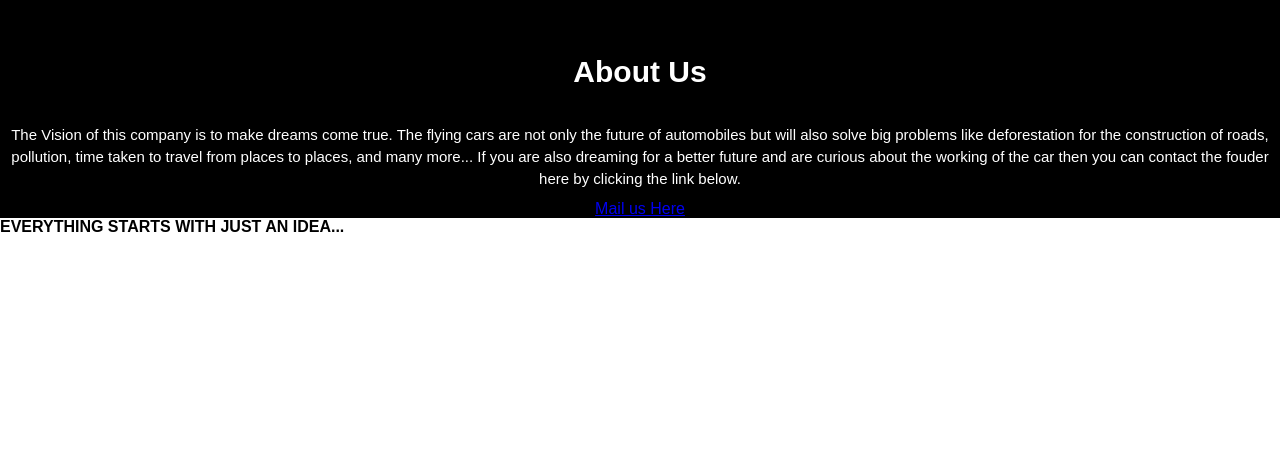
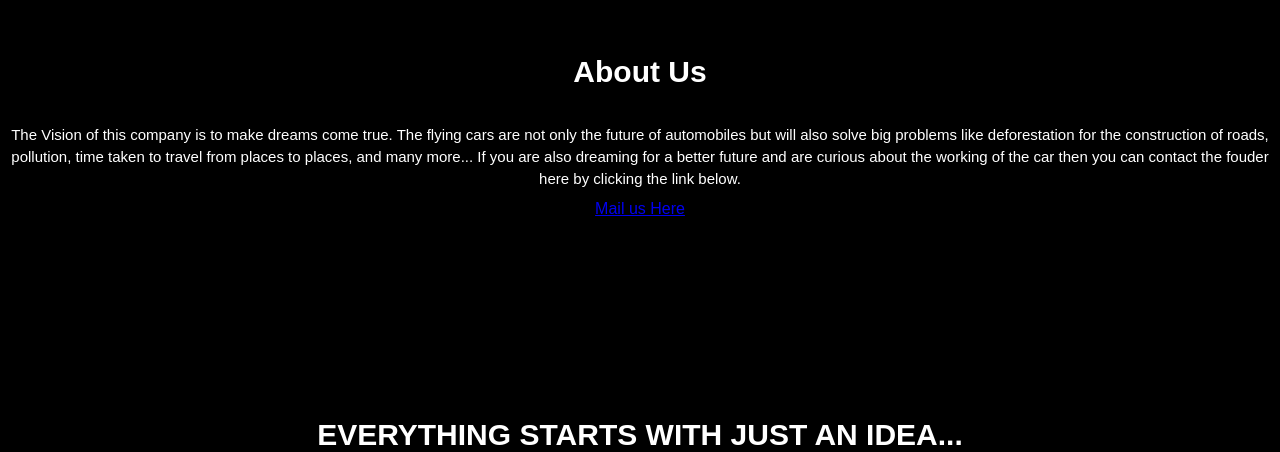
Before and after one commit to trixthrusts/trixthrusts.github.io, a plain HTML site: page index.html in a window 1280 px wide. Shown: the part 2044-2496 px from the top of the page. Before the commit the page ends 2280 px from the top, so only its background shows below. Drawn offline with Linux system fonts and the light colour scheme.

Commit message:
Update Style.css

```diff
--- a/Style.css
+++ b/Style.css
@@ -179,3 +179,18 @@ input[name="r"]{
 	}
 
 }
+
+/*--idea--*/
+.idea{
+	background: #000000;
+	width: 100%;
+	margin: auto;
+	text-align: center;
+	padding-top: 200px;
+
+}
+.idea h4{
+	font-size: 30px;
+	font-weight: 600;
+	color: #fff;
+}
```
